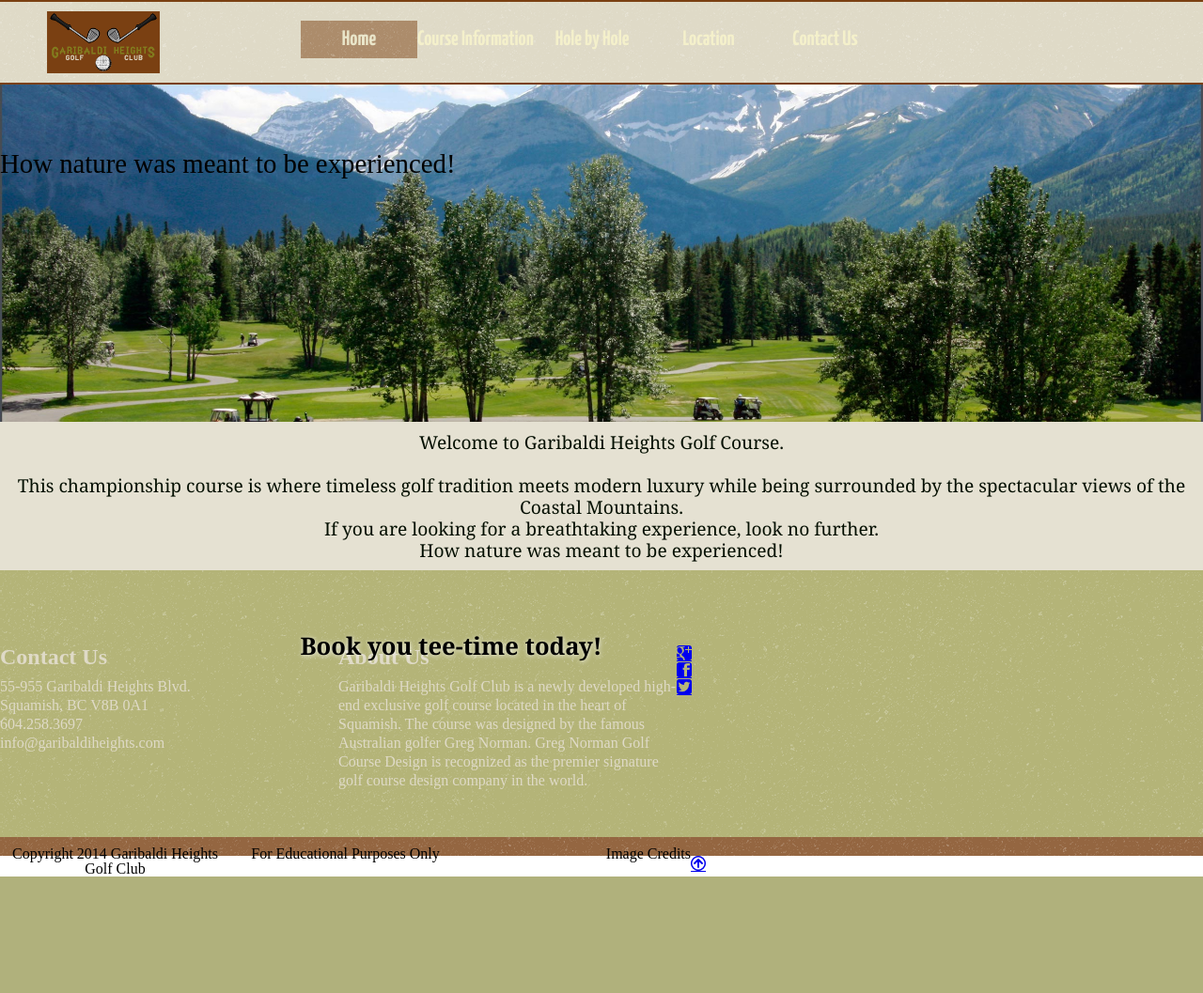
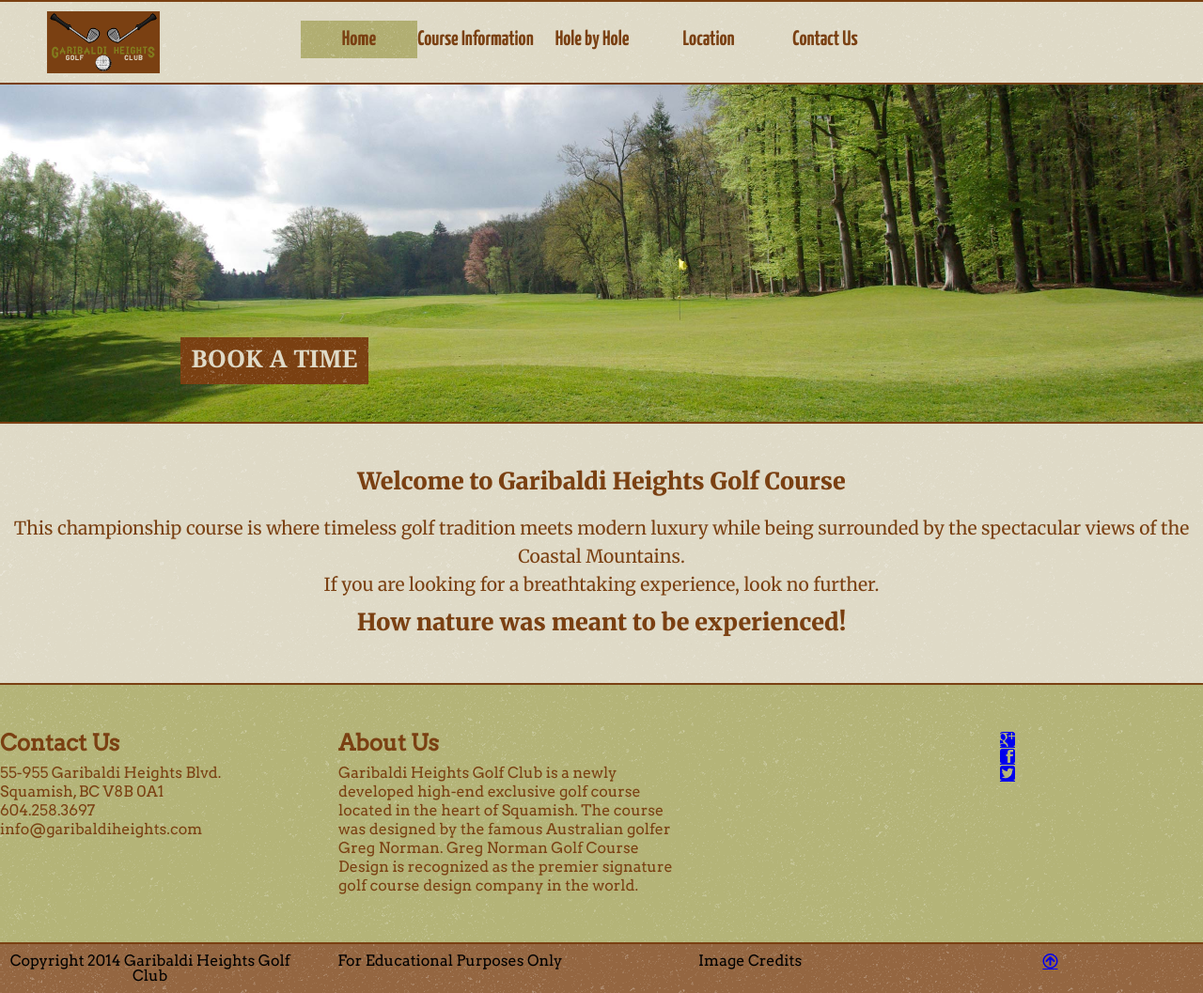
Before and after one commit to jdemmler/garibaldi_heights, a PHP site: page /index.php in a window 1280 px wide; the page is wider, and only the part inside the window is pictured. Shown: that part at 94% size. Before the commit the page ends 933 px from the top of that part, so only its background shows below. Run offline with PHP 8.4, Linux system fonts and the light colour scheme.

Commit message:
front page finshed

```diff
--- a/index.php
+++ b/index.php
@@ -16,27 +16,23 @@ include('./templates/header.php');
 
 <!-- (   - > _   )  ;) i'll keep doing what you've started though -->
 
-<section class="container">
+<section class="container hp_img_relative">
 
-	<img class="hp_bg_img" src="images/mountain_golf.jpg">
+	<img class="hp_bg_img" src="images/fairway.jpg">
 
-	<article class="tagline">
-
-		<h1>How nature was meant to be experienced!</h1>
-
-	</article><!-- end tagline -->
 
 	<article class="book_tee_time">
-		<h2>Book you tee-time today!</h2>
+		<h2>Book a Time</h2>
 	</article><!-- end book_tee_time -->
 
 </section><!--end hp_image_area -->
 
 <section class="welcome">
-
-		<h2>Welcome to Garibaldi Heights Golf Course.</h2><br>
+<article class="inner_welcome">
+		<h2>Welcome to Garibaldi Heights Golf Course</h2><br>
 		<p>This championship course is where timeless golf tradition meets modern luxury while being surrounded by the spectacular views of the Coastal Mountains.<br> If you are looking for a breathtaking experience, look no further.</p>
 		<p>How nature was meant to be experienced!</p>
+        <article><!-- end inner_welcome -->
 
 	</section><!-- end welcome -->
 
--- a/styles/footer.css
+++ b/styles/footer.css
@@ -8,15 +8,16 @@
 	background-image: url(../images/asfalt-light.png);
 	padding-top: 50px;
 	padding-bottom: 50px;
-	color: #DFDAC7;
+	color: 	 #7A4012;
+	border-bottom: solid 2px #7A4012;
+
 }
 
 .inner_footer {
 min-width: 900px;
 max-width: 1500px;
 margin: 0 auto;
-padding-top: 30px;
-
+font-family: 'Arvo', serif;
 }
 
 .spacing {
@@ -36,6 +37,7 @@ padding-top: 30px;
 
 .social {
 	float: left;
+	text-align: right;
 }
 
 .upper_footer h2 {
@@ -61,18 +63,15 @@ padding-top: 30px;
 
 }
 
-.lower_footer p {
+.spacing_lower {
 	float: left;
 	text-align: center;
-	width: -moz-calc( (100% / 4) - ((100px * 3) / 4) );
-	width: -webkit-calc( (100% / 4) - ((100px * 3) / 4) );
-	width: calc( (100% / 4) - ((100px * 3) / 4) );
+	width: -moz-calc( (100% / 4) - ((1px * 3) / 4) );
+	width: -webkit-calc( (100% / 4) - ((1px * 3) / 4) );
+	width: calc( (100% / 4) - ((1px * 3) / 4) );
 }
 
-.lower_footer p:nth-child(3) {
-	margin-left: 0;
-	text-align: right;
-	}
+
 
 
 
--- a/styles/header.css
+++ b/styles/header.css
@@ -58,7 +58,7 @@ nav li {
 nav a {
 	display: block;
 	float: left;
-	color: #f4f0cb;
+	color: 	 #7A4012;
 	text-decoration: none;
 	text-align: center;
 	line-height: 20px;
@@ -82,6 +82,5 @@ nav a:hover, nav a:active, nav a:focus {
 
 }
 .selected {
-	background-color: #7A4012;
-	opacity: 0.5;
+	background-color: rgba(131, 131, 31, 0.5);
 }
--- a/styles/styles.css
+++ b/styles/styles.css
@@ -16,14 +16,15 @@
 
 
 /* hero img styles */
-
+.hp_img_relative {
+	position: relative;
+}
 
 .hp_bg_img {
 	max-width: 100%;
 	height: auto;
 	position: relative;
 	display: block;
-
 }
 
 /*.course_info_bg_img {
@@ -46,39 +47,77 @@
 
 .tagline {
 	position: absolute;
-	top: 160px;
-	left: 0px;
+	top: 10%;
+	left: 25%;
 	z-index: 5;
 }
 
 .tagline h1 {
 	font-size: 1.8em;
+	font-family: 'Old Standard TT', serif;
+	font-weight: bold;
+	color: #7A4012;
 }
 
 .welcome {
-	position: relative;
+	width: 100%;
+background-image: url(../images/asfalt-light.png);
+background-color: #DFDAC7;
+border-top: solid 2px #7A4012;
+	border-bottom: solid 2px #7A4012;
+}
 
-	padding: 10px 0 10px 0;
-	z-index: 5;
-	background-color: rgba(223, 218, 199,0.8);
+.inner_welcome {
+	padding: 50px 0 50px 0;
+	background-image: url(../images/asfalt-light.png);
+	background-color: #DFDAC7;
 	color: #040F01;
 	text-align: center;
 	line-height: 1.2em;
 	font-size: 1.2em;
 	font-family:Cambria, "Hoefler Text", "Liberation Serif", Times, "Times New Roman", serif;
+	min-width: 900px;
+	max-width: 1500px;
+	margin: 0 auto;
+}
+
+.inner_welcome h2 {
+	font-family: 'Merriweather', serif;
+	font-weight: bold;
+	font-size: 1.3em;
+	color: #7A4012;
+}
+
+.inner_welcome p {
+	font-family: 'Merriweather', serif;
+	line-height: 30px;
+		color: #7A4012;
+}
+
+.inner_welcome p:nth-child(4) {
+	font-family: 'Merriweather', serif;
+	padding-top: 10px;
+	font-weight: bold;
+	font-size: 1.3em;
 }
 
 .book_tee_time {
 	position: absolute;
-	top: 675px;
-	left: -842.5px;
-	width: 2645px;
+	top: 75%;
+	left: 15%;
+	width:200px;
+	height: 50px;
+	line-height: 45px;
+	color: #DFDAC7;
+	text-transform: uppercase;
+	background-color: #7A4012;
+	background-image:url(../images/asfalt-light.png);
 	z-index: 5;
 	text-align: center;
 	font-family:Cambria, "Hoefler Text", "Liberation Serif", Times, "Times New Roman", serif;
 	font-size: 1.6em;
 	font-weight: bold;
-	text-shadow: .5px .5px 5px rgba(255, 255, 255, 0.9);
+
 }
 
 
--- a/templates/footer.php
+++ b/templates/footer.php
@@ -45,24 +45,25 @@
 
     </section><!-- end upper_footer -->
 
-    <article class="lower_footer">
-	<p>Copyright 2014 Garibaldi Heights Golf Club</p>
-	<p>For Educational Purposes Only</p>
-	<p>Image Credits</p>
-      </article><!-- end lower footer -->
+    <section class="lower_footer">
+    <div class="inner_footer">
 
-      <article class="top_arrow">
+	<p class="spacing_lower">Copyright 2014 Garibaldi Heights Golf Club</p>
+	<p class="spacing_lower">For Educational Purposes Only</p>
+	<p class="spacing_lower">Image Credits</p>
+
+
+      <article class="top_arrow spacing_lower">
       <a href="#back_top">
       <span class="icon-arrow-up"></span>
       </a>
 
-       <div class="clear">
+
+      </article><!-- end top arrow -->
+         <div class="clear">
 	</div>
-      </article><!-- end top arrow -->
-
-
-
-
+    </div><!-- end inner footer -->
+         </section><!-- end lower footer -->
 </footer>
 
 
--- a/templates/header.php
+++ b/templates/header.php
@@ -5,6 +5,7 @@
 <title>GH Golf Club | <?php echo $pageTitle; ?></title>
 <link href='http://fonts.googleapis.com/css?family=Yanone+Kaffeesatz:400,700' rel='stylesheet' type='text/css'>
 <link rel="stylesheet" type="text/css" href="styles/styles.css"/>
+<link href='http://fonts.googleapis.com/css?family=Arvo|Merriweather:400,900|Cardo:400,700|Old+Standard+TT:400,700' rel='stylesheet' type='text/css'>
 <!--[if lt IE 9]>
 <script src="http://html5shiv.googlecode.com/svn/trunk/html5.js"></script>
 <![endif]-->
```
